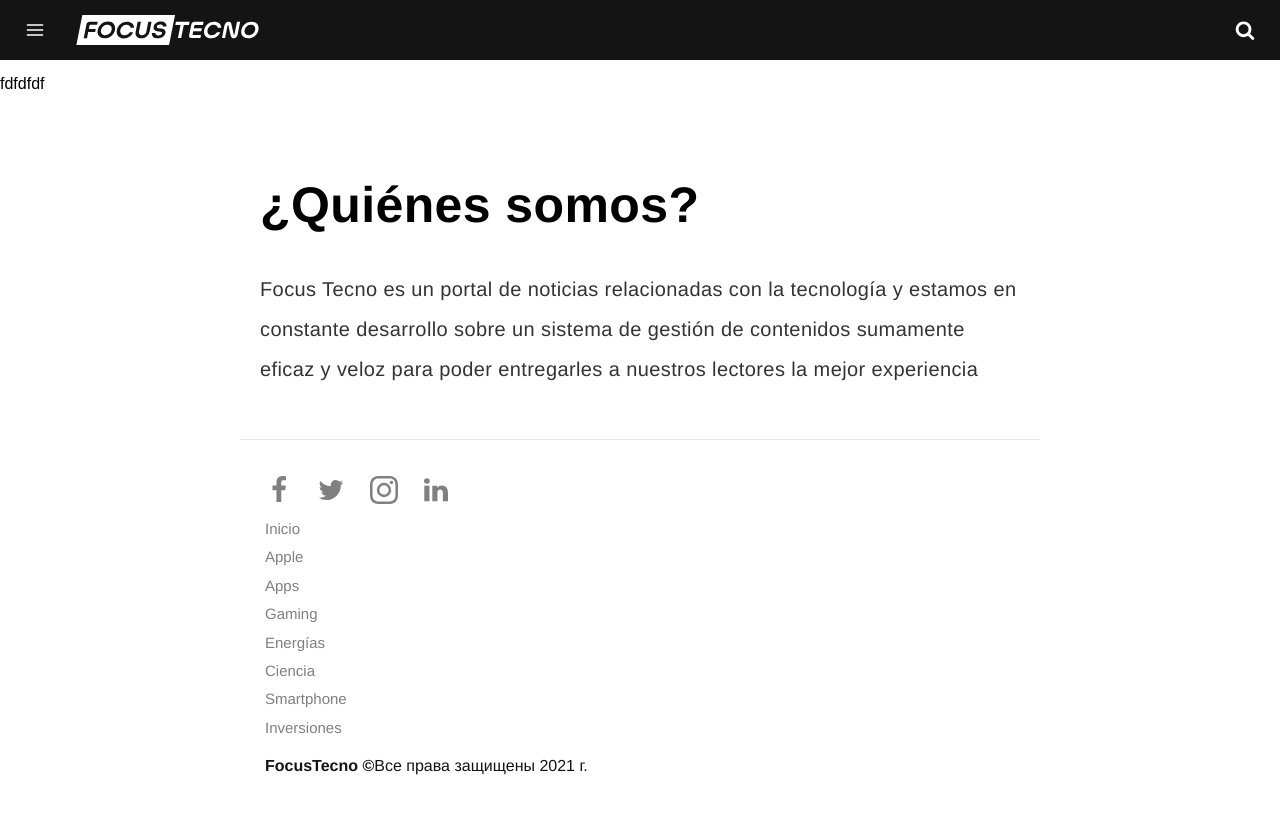
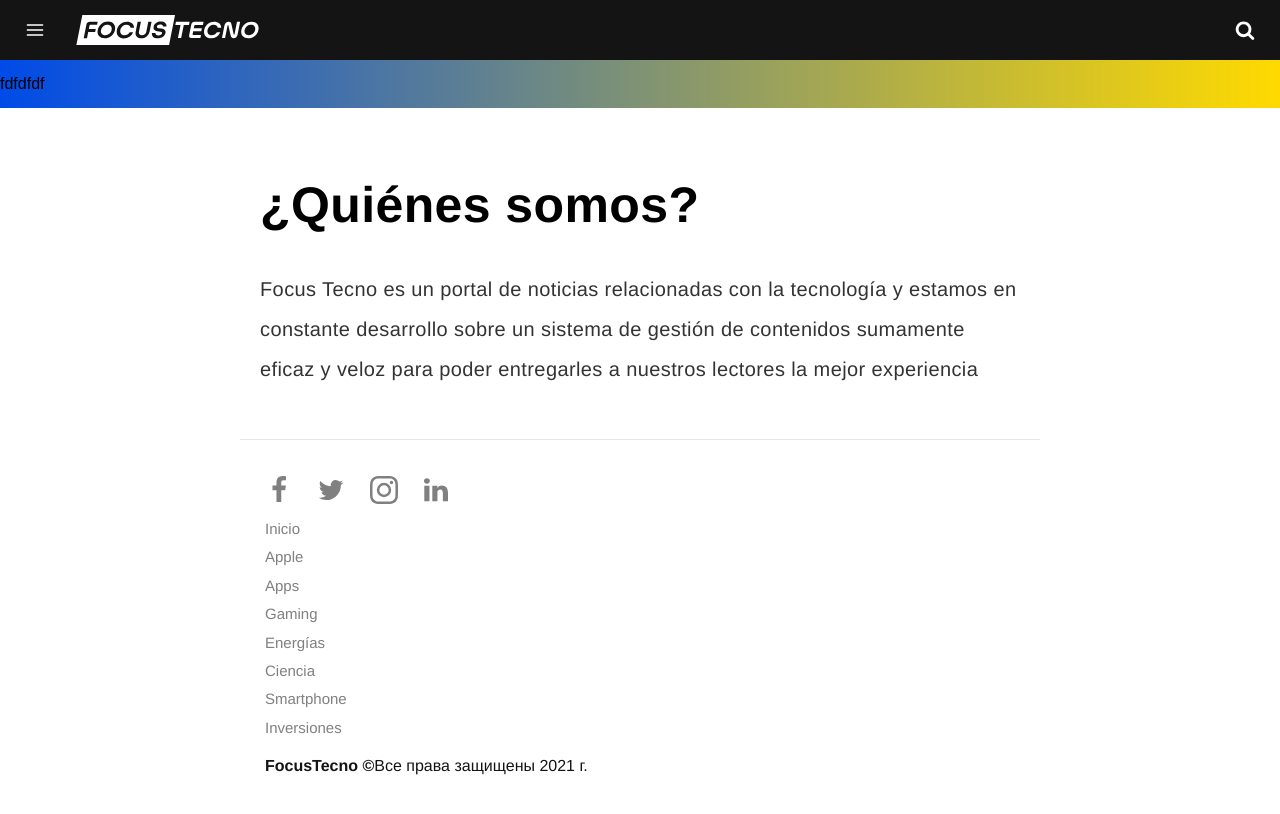
Before and after one commit to Focustecnoua/focusua, a Jekyll site: the page built from pages/about-1.md, in a window 1280 px wide. Shown: the top 814 px of the page. Built offline with Jekyll 4.4.1, drawn with Linux system fonts in a browser that asks for light colours; some web fonts are replaced; comment, search, counter and statistics services are not loaded.

Commit message:
header.html: changed

```diff
--- a/_includes/header.html
+++ b/_includes/header.html
@@ -22,7 +22,7 @@
 
 </header>
 
-<div class="bar-header" style="background:#fff;width:100%;top:60px">fdfdfdf</div>
+<div class="bar-header" style="background: linear-gradient(90deg, rgba(0,75,232,1) 0%, rgba(255,218,0,1) 100%);width:100%;top:60px">fdfdfdf</div>
 
 <div id="mask" class="overlay"></div>
 
```
